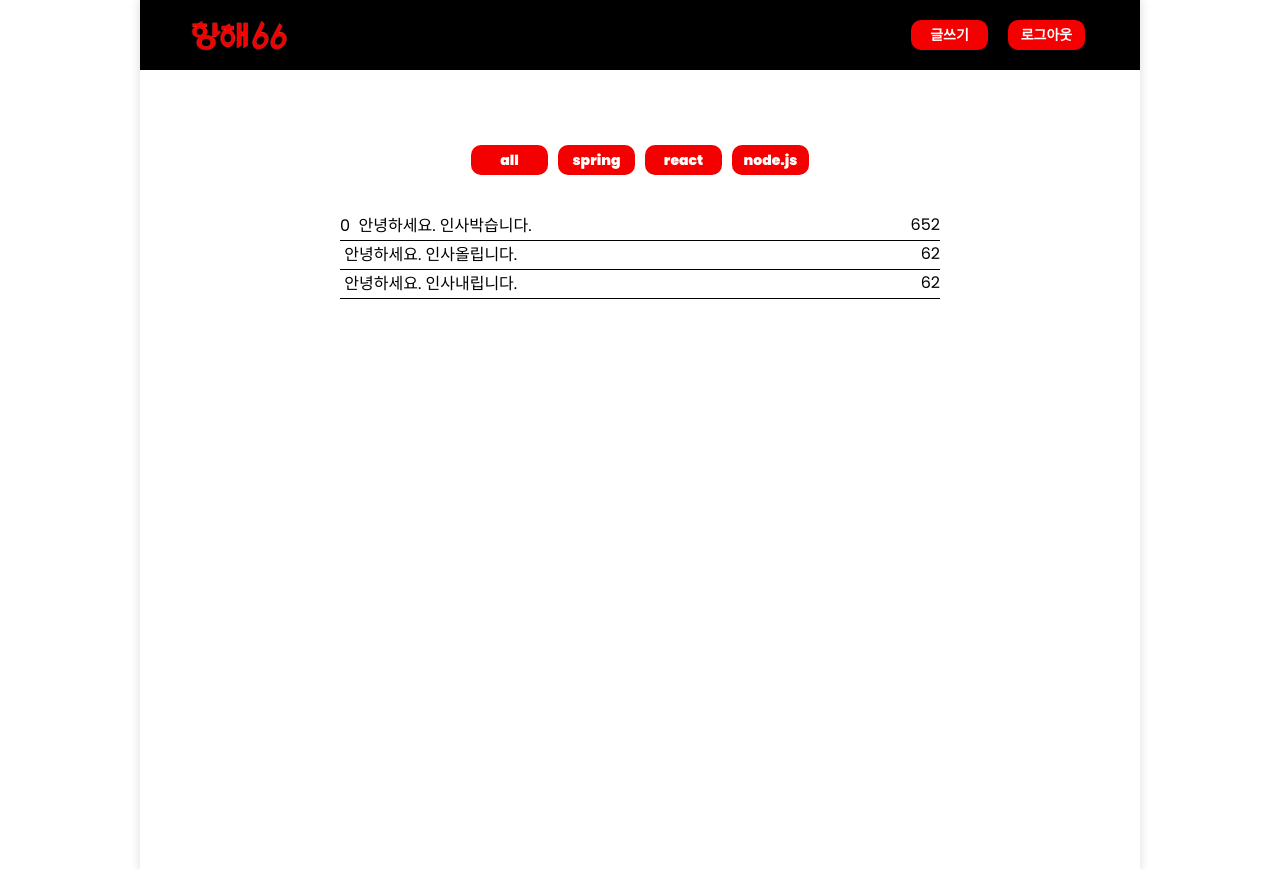
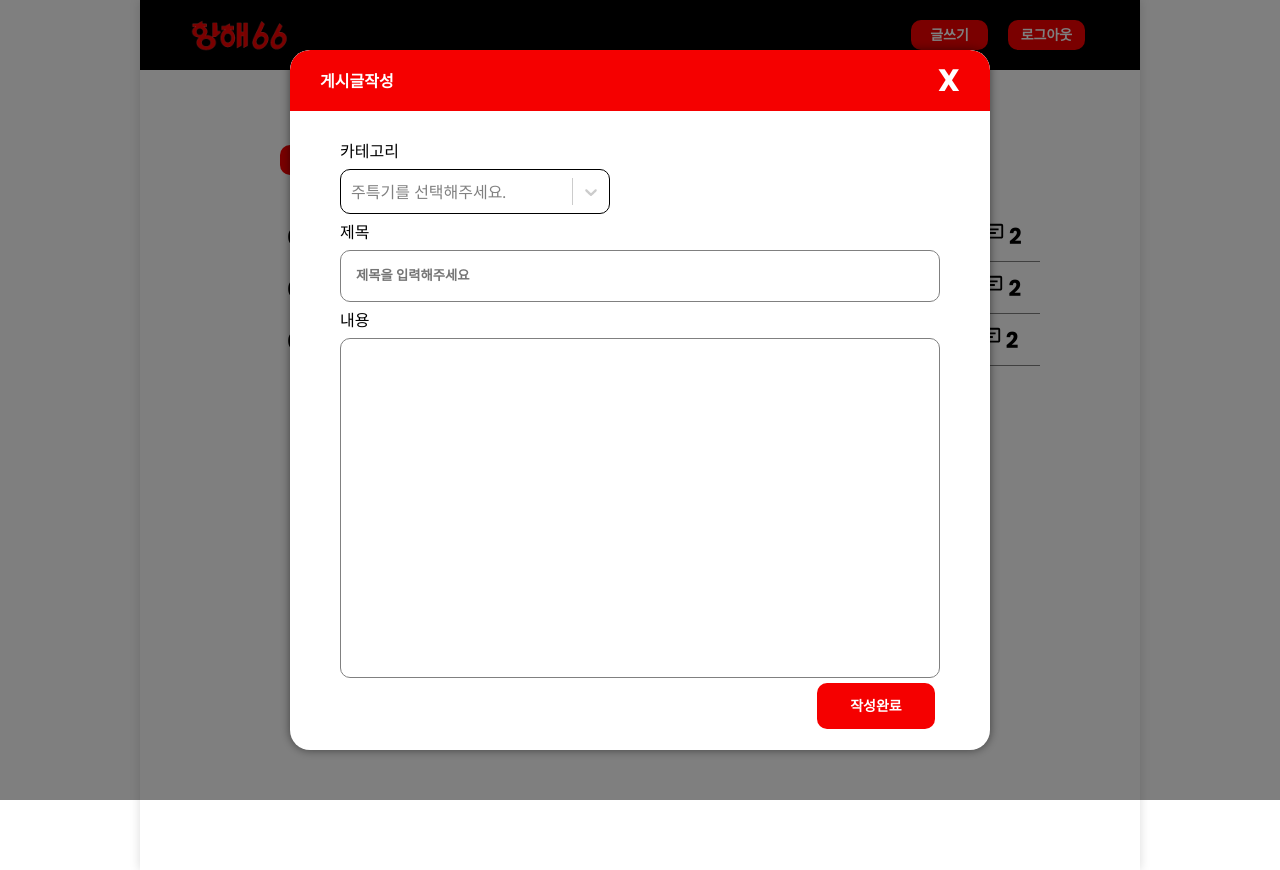
Before and after one commit to gigupc11/MiniProject_Hanghae66_FE, a React (Create React App) app in the folder client/: page / in a window 1280 px wide. Both pictures are taken after a click on the button "글쓰기". Built offline with nearby package versions, Linux system fonts and the light colour scheme; data requests are answered from the project's data file.

Commit message:
Design:메인페이지 css수정,write파일 모달창으로 변경

```diff
--- a/client/db.json
+++ b/client/db.json
@@ -3,7 +3,7 @@
     {
       "postId" : 1,
       "title" : "안녕하세요. 인사박습니다.",
-      "postSkill" : 0,
+      "postSkill" : "0",
     "postLikeCount" : 5,
     "viewCount" : 6,
     "commentCount" : 2
@@ -11,16 +11,16 @@
     {
     "postId" : 2,
     "title" : "안녕하세요. 인사올립니다.",
-    "PostSkill" : 0,
-    "PostLikeCount" : 5,
+    "postSkill" : 0,
+    "postLikeCount" : 3,
     "viewCount" : 6,
     "commentCount" : 2
     },
     {
     "postId" : 3,
     "title" : "안녕하세요. 인사내립니다.",
-    "PostSkill" : 0,
-    "PostLikeCount" : 5,
+    "postSkill" : 0,
+    "postLikeCount" : 1,
     "viewCount" : 6,
     "commentCount" : 2
     }
--- a/client/public/index.html
+++ b/client/public/index.html
@@ -28,6 +28,7 @@
   </head>
   <body>
     <noscript>You need to enable JavaScript to run this app.</noscript>
+    <div id="modal"></div>
     <div id="root"></div>
     <!--
       This HTML file is a template.
--- a/client/src/components/Select.jsx
+++ b/client/src/components/Select.jsx
@@ -144,7 +144,7 @@ const SelectboxB = ({setUserSkill}) => {
         ...provided,
         border: "1px solid black",
         borderRadius: "10px",
-        height: "30px",
+        height: "45px",
         width:"270px"
       }),
       option:(styles, { data, isDisabled, isFocused, isSelected }) => {
--- a/client/src/components/Write.jsx
+++ b/client/src/components/Write.jsx
@@ -8,21 +8,23 @@ import useInput from "../hooks/useInput";
 import { useQueryClient } from "react-query";
 import { useMutation } from "react-query";
 import { addPosts } from "../api/post";
+import { createPortal } from "react-dom";
+import { useSpring, animated } from '@react-spring/web'
 
-function Write() {
-  const [title, handleTitleChange, resetTitle] = useInput('');
-  const [contents, handleContentsChange, resetContents] = useInput('');
-  const [userSkill, setUserSkill] = useState('');
+function Write({ Open }) {
+  const [title, handleTitleChange, resetTitle] = useInput("");
+  const [contents, handleContentsChange, resetContents] = useInput("");
+  const [userSkill, setUserSkill] = useState("");
 
-  console.log(title,contents,userSkill)
+  console.log(title, contents, userSkill);
   const queryClient = useQueryClient();
 
   const mutation = useMutation(addPosts, {
     onSuccess: () => {
-      queryClient.invalidateQueries("posts")
-      console.log("성공")
-    }
-  })
+      queryClient.invalidateQueries("posts");
+      console.log("성공");
+    },
+  });
 
   const handleSubmitButtonClick = (event) => {
     event.preventDefault();
@@ -36,44 +38,68 @@ function Write() {
     mutation.mutate(addPost);
     resetTitle();
     resetContents();
+    Open(false)
+  };
 
-  }
 
-  return (
+const openAnimation = useSpring({
+    from: { opacity: 0 },
+    to: { opacity: 1 },
+    config: { duration: 200 },
+  });
+
+  return createPortal(
+    <animated.div style={openAnimation}>
     <Container>
       <Modalbox>
         <DetailBox2>
           <TextWrap>게시글작성</TextWrap>
+          <CloseBtn onClick={()=> {
+            Open(false)
+          }}>X</CloseBtn>
         </DetailBox2>
         <InputWrap>
           <div>
             <ContentsWrap>
               카테고리
               <div>
-                <Selectbox.SelectboxB setUserSkill={setUserSkill} />
+                <Selectbox.SelectboxC setUserSkill={setUserSkill} />
               </div>
               제목
               <div>
                 <Input
-                value={title}
-                onChange={handleTitleChange}
-                placeholder = "제목을 입력해주세요" size="custom" width ="100%"/>
+                  value={title}
+                  onChange={handleTitleChange}
+                  placeholder="제목을 입력해주세요"
+                  size="custom"
+                  width="100%"
+                />
               </div>
               내용
               <div>
                 <Input
-                value={contents}
-                onChange={handleContentsChange}
-                size="custom" width ="100%" height ="440px"/>
+                  value={contents}
+                  onChange={handleContentsChange}
+                  size="custom"
+                  width="100%"
+                  height="340px"
+                />
               </div>
             </ContentsWrap>
             <WriteBtnWrap>
-              <Button onClick={(event)=>handleSubmitButtonClick(event)} size ="medium">작성완료</Button>
+              <Button
+                onClick={(event) => handleSubmitButtonClick(event)}
+                size="medium"
+              >
+                작성완료
+              </Button>
             </WriteBtnWrap>
           </div>
         </InputWrap>
       </Modalbox>
     </Container>
+    </animated.div>,
+    document.getElementById("modal")
   );
 }
 const Container = styled.div`
@@ -82,11 +108,30 @@ const Container = styled.div`
   align-items: center;
   width: 100%;
   height: 100vh;
+  background-color: rgba(0, 0, 0, 0.5);
+  z-index: 9999;
+  position: fixed;
 `;
 
+const CloseBtn = styled.button`
+    all: unset;
+    font-size: 31px;
+    color: white;
+    font-weight: 700;
+    cursor: pointer;
+    :active{
+        transform: scale(80%);
+    }
+`
+
 const DetailBox2 = styled.div`
+  display: flex;
+  align-items: center;
+  justify-content: space-between;
   background-color: #f50000;
   border-radius: 20px 20px 0 0;
+  padding: 7px 30px;
+
   overflow: hidden; /* 필요한 경우 오버플로우 숨김 */
 `;
 
@@ -94,16 +139,16 @@ const InputWrap = styled.div`
   display: flex;
   justify-content: center;
   align-items: center;
-  height: 800px;
+  height: 600px;
 `;
 
 const ContentsWrap = styled.div`
   display: flex;
   flex-direction: column;
-  width: 700px;
-  height: 600px;
-  margin-top: 30px;
-    gap: 5px;
+  width: 600px;
+  height: 500px;
+  margin-top: 130px;
+  gap: 5px;
 `;
 
 const TextWrap = styled.div`
@@ -111,7 +156,6 @@ const TextWrap = styled.div`
   align-items: center;
   justify-content: space-between;
   color: white;
-  padding: 13px 30px;
   font-weight: 900;
 `;
 
@@ -123,8 +167,8 @@ const WriteBtnWrap = styled.div`
 `;
 
 const Modalbox = styled.div`
-  width: 800px;
-  height: 800px;
+  width: 700px;
+  height: 700px;
   box-shadow: 0 0 10px rgba(0, 0, 0, 0.5); /* 원래 그림자 */
   background-color: #fff;
   border-radius: 20px 20px 20px 20px;
--- a/client/src/page/Header.jsx
+++ b/client/src/page/Header.jsx
@@ -1,13 +1,13 @@
-import React from 'react'
+import React, { useState } from 'react'
 import styled from 'styled-components'
 import logo from '../assets/logo.png'
 import Button from "../components/Button";
+import Write from '../components/Write';
 
 const HeaderBar = styled.div`
     position: relative;
     right: 0;
     top: 0;
-    z-index: 1000;
     width: 100%;
     display: flex;
     align-items: center;
@@ -28,14 +28,26 @@ const BtnBox = styled.div`
 `
 
 function Header() {
+    const [modal,setModal] = useState(false)
+
     return (
+        <>
+        <div>
+            {modal && (<Write Open = {() => {
+                setModal(false)
+            }} />)}
+        </div>
+
         <HeaderBar>
             <Logo class="logo" src={logo} />
                 <BtnBox class="btn-box">
-                    <Button>글쓰기</Button>
+                    <Button onClick = {() => {
+                        setModal(true)
+                    }}>글쓰기</Button>
                     <Button>로그아웃</Button>
                 </BtnBox>
         </HeaderBar>
+        </>
     )
 }
 
--- a/client/src/page/Main.jsx
+++ b/client/src/page/Main.jsx
@@ -1,11 +1,12 @@
-import React from 'react'
-import Header from './Header'
-import styled from 'styled-components'
+import React from "react";
+import Header from "./Header";
+import styled from "styled-components";
 import Button from "../components/Button";
-import { getPosts } from '../api/post';
+import { getPosts } from "../api/post";
 import { useQuery } from "react-query";
 import { Link, useNavigate } from "react-router-dom";
-import {AiFillHeart} from "react-icons/ai"
+import { AiFillHeart } from "react-icons/ai";
+import { BiCommentDetail } from "react-icons/bi";
 
 function Main() {
   const navigate = useNavigate();
@@ -13,11 +14,11 @@ function Main() {
   const { isLoading, isError, data } = useQuery("posts", getPosts);
 
   if (isLoading) {
-        return <h1>로딩중</h1>
+    return <h1>로딩중</h1>;
   }
 
   if (isError) {
-        return <h1>오류가 발생하였습니다</h1>
+    return <h1>오류가 발생하였습니다</h1>;
   }
 
   const handleDetailPageLinkClick = (id) => {
@@ -28,59 +29,40 @@ function Main() {
     <Container>
       <Header />
       <PostSection>
-                <div class="left-align">
+        <Buttonbox>
           <div>
-                        <Button>all</Button>
-                        <Button>spring</Button>
-                        <Button>react</Button>
-                        <Button>node.js</Button>
+            <Button>All</Button>
+            <Button>Spring</Button>
+            <Button>React</Button>
+            <Button>Node.js</Button>
           </div>
-                </div>
+        </Buttonbox>
         <div class="posts-box">
           {data.map((post) => {
             return (
                             <TitleBox onClick={() => handleDetailPageLinkClick(post.postId)} class="title-box">
-                                <div>
-                                    <span>{post.postSkill}</span> &nbsp;
-                                    <span class="title">{post.title}</span>
-                                </div>
-                                <div>
-                                    <span>{post.viewCount}</span>
-                                    <span>{post.postLikeCount}</span>
+                <Skillbox>{post.postSkill}</Skillbox>
+                <Stunderbar>
+                  <Commentbox>{post.title}</Commentbox>
+                  <Viewbox>{post.viewCount} View</Viewbox>
+                  <Likecommentbox>
+                    <span>
+                      <AiFillHeart color="red" />
+                    </span>
+                    <span> {post.postLikeCount}</span>
+                    <span>
+                      <BiCommentDetail />
+                    </span>
                     <span>{post.commentCount}</span>
-                                </div>
+                  </Likecommentbox>
+                </Stunderbar>
               </TitleBox>
-                        )
-                    })
-                    }
-                    {/* <br />
-                    <TitleBox class="title-box">
-                        <div>
-                            <span>닉네임1</span> &nbsp;
-                            <span class="title">제목1</span>
-                        </div>
-                        <div>
-                            <span>5 View</span>
-                              <span><AiFillHeart color='red'/>10</span>
-                            <span>코멘트</span>
-                        </div>
-                    </TitleBox>
-                    <br />
-                    <TitleBox class="title-box">
-                        <div>
-                            <span>닉네임1</span> &nbsp;
-                            <span class="title">제목1</span>
-                        </div>
-                        <div>
-                            <span>조회수</span>
-                            <span>좋아요</span>
-                            <span>코멘트</span>
-                        </div>
-                    </TitleBox> */}
+            );
+          })}
         </div>
       </PostSection>
     </Container>
-    )
+  );
 }
 const Container = styled.div`
   display: flex;
@@ -89,8 +71,7 @@ const Container = styled.div`
   min-width: 1000px;
   margin: 0 auto;
   box-shadow: 0 0 10px rgba(0, 0, 0, 0.15);
-    overflow: hidden;
-`
+`;
 
 const PostSection = styled.div`
   width: 100%;
@@ -101,14 +82,53 @@ const PostSection = styled.div`
   gap: 2rem;
   padding-top: 70px;
   min-height: 100vh;
-`
+`;
 
 const TitleBox = styled.div`
   display: flex;
   justify-content: space-between;
+  font-weight: 700;
+  font-size: 22px;
+
   padding-bottom: 2px;
-    border-bottom: 1px solid black;
-    width: 600px;
-    text-align: left;
+  width: 800px;
+`;
+
+const Viewbox = styled.span`
+  margin-left: 90px;
+`;
+
+const Commentbox = styled.span`
+    width: 400px;
+    padding-left:10px;
 `
-export default Main
+
+const Skillbox = styled.span`
+    display: flex;
+    align-items: center;
+    justify-content: center;
+    width: 120px;
+`
+
+const Likecommentbox = styled.span`
+    display: flex;
+    align-items: center;
+    justify-content: center;
+    width: 120px;
+    gap: 4px;
+    height: 30px;
+`
+
+const Stunderbar = styled.div`
+    width: 760px;
+    height: 50px;
+    display: flex;
+    justify-content: space-between;
+    border-bottom: 1px solid gray;
+    align-items: center;
+`
+const Buttonbox = styled.div`
+    width: 730px;
+`
+
+export default Main;
```
Lines whose indentation alone changed are shown as unchanged.
